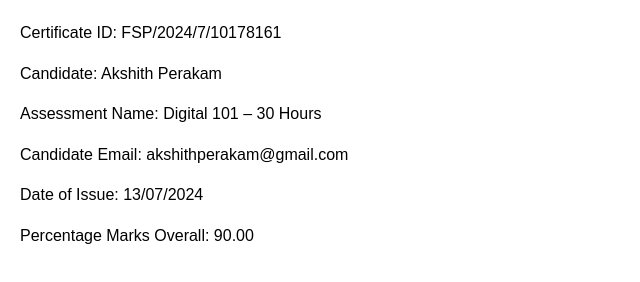
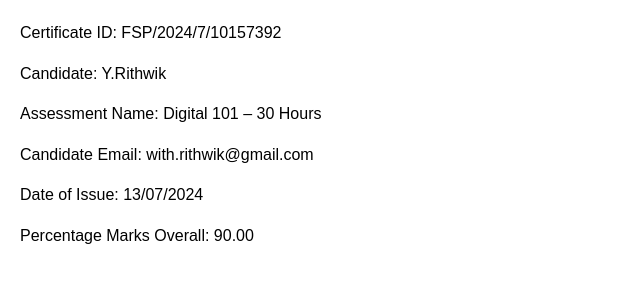
Before and after one commit to RITHWIK0424/Y.Rithwik, a plain HTML site: page index.html in a window 1280 px wide. Shown: the whole page, without its empty margins (0-640 px from the left). Drawn offline with Linux system fonts and the light colour scheme.

Commit message:
Update index.html

```diff
--- a/index.html
+++ b/index.html
@@ -26,10 +26,10 @@
 </head>
 <body>
 
-        <div class="certificate-item">Certificate ID: FSP/2024/7/10178161</div>
-        <div class="certificate-item">Candidate: Akshith Perakam</div>
+        <div class="certificate-item">Certificate ID: FSP/2024/7/10157392</div>
+        <div class="certificate-item">Candidate: Y.Rithwik</div>
         <div class="certificate-item">Assessment Name: Digital 101 – 30 Hours</div>
-        <div class="certificate-item">Candidate Email: akshithperakam@gmail.com</div>
+        <div class="certificate-item">Candidate Email: with.rithwik@gmail.com</div>
         <div class="certificate-item">Date of Issue: 13/07/2024</div>
         <div class="certificate-item">Percentage Marks Overall: 90.00</div>
 
```
